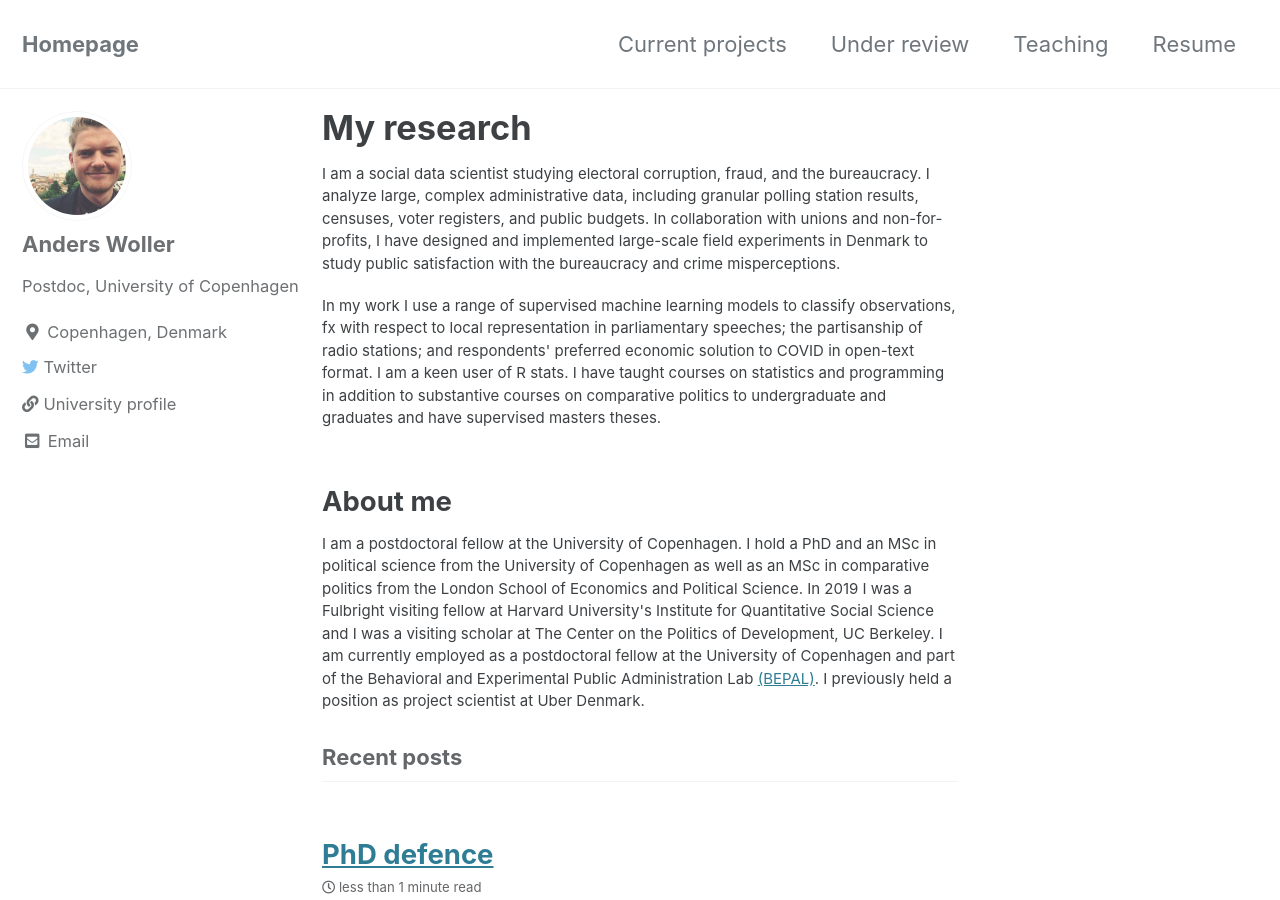
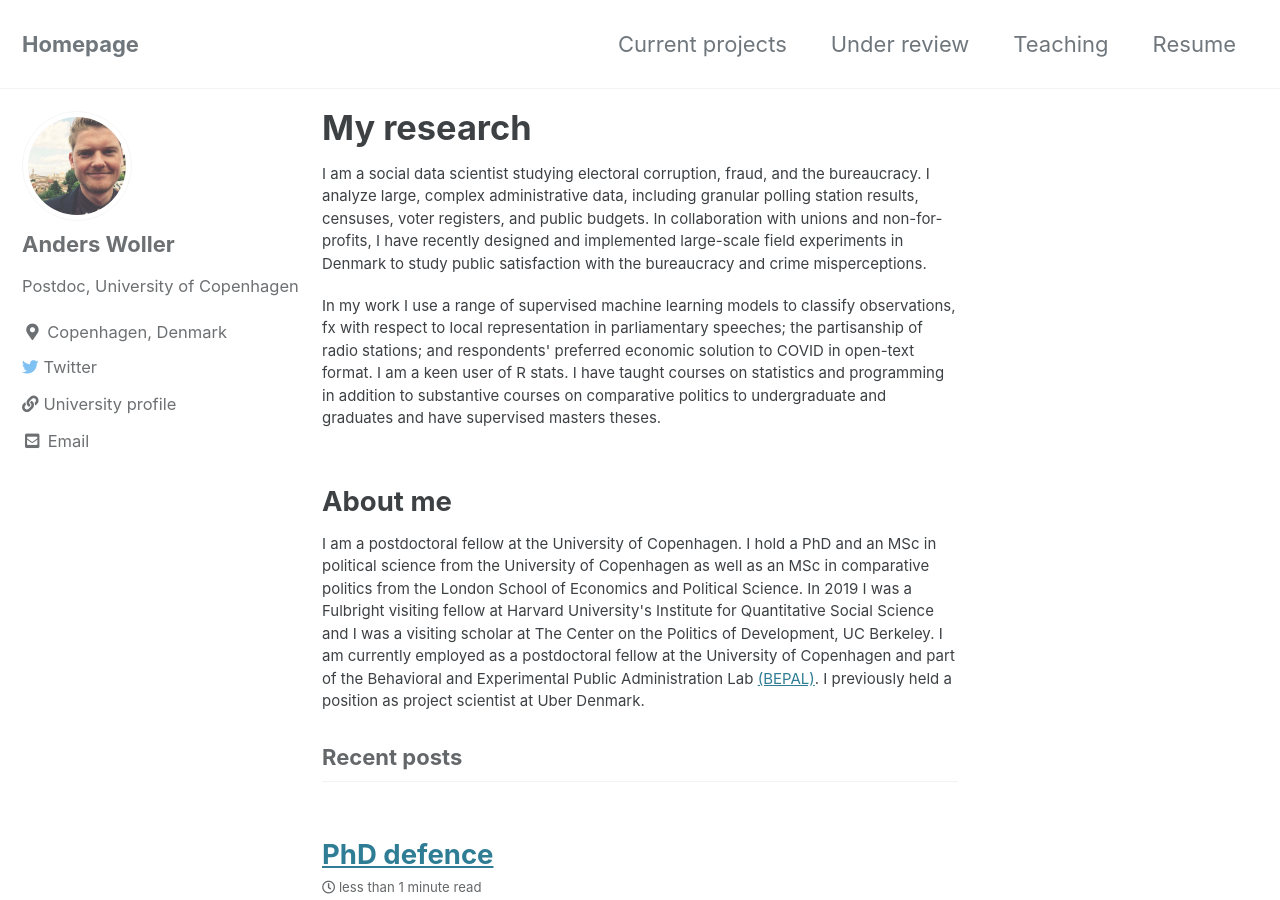
Before and after one commit to AndersWoller/AndersWoller.github.io, a Jekyll site: the page built from index.html, in a window 1280 px wide and 900 px high. Built offline with Jekyll 4.4.1, drawn with Linux system fonts in a browser that asks for light colours; cached includes are drawn as plain includes; the list of posts is cut into pages by our own code.

Commit message:
Update index.html

```diff
--- a/index.html
+++ b/index.html
@@ -6,7 +6,7 @@ title: "My research"
 
 <p style="font-size:15px">  I am a social data scientist studying electoral corruption, fraud, and the bureaucracy.
 I analyze large, complex administrative data, including granular polling station results, censuses, voter registers, and public budgets.
-In collaboration with unions and non-for-profits, I have designed and implemented large-scale field experiments in Denmark to study public
+In collaboration with unions and non-for-profits, I have recently designed and implemented large-scale field experiments in Denmark to study public
 satisfaction with the bureaucracy and crime misperceptions.
 
 <p style="font-size:15px"> In my work I use a range of supervised machine learning models to classify observations, fx with respect to local representation
```
